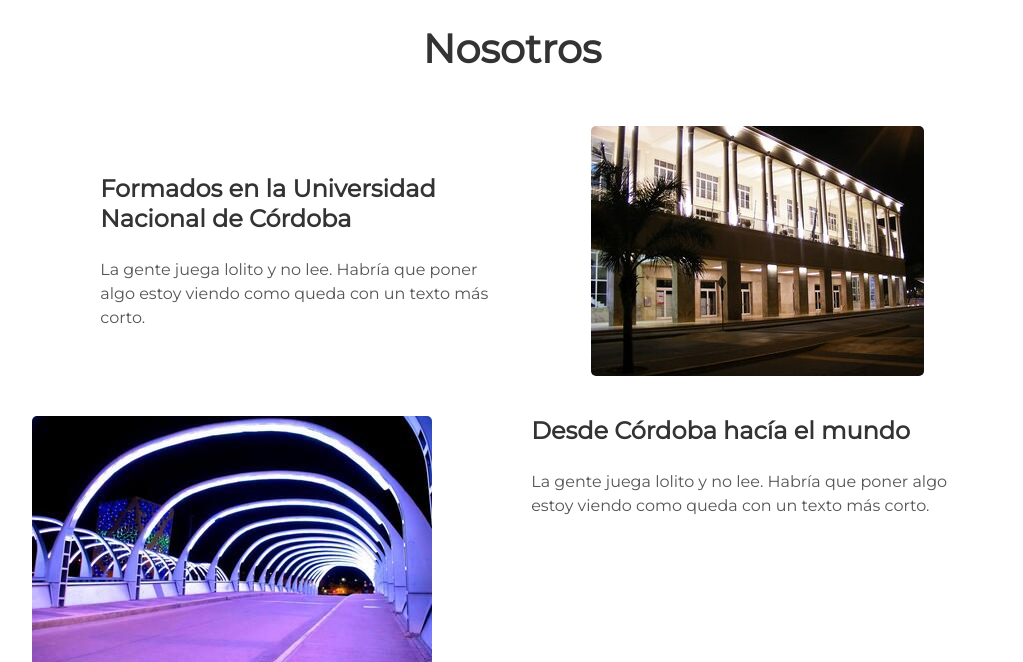
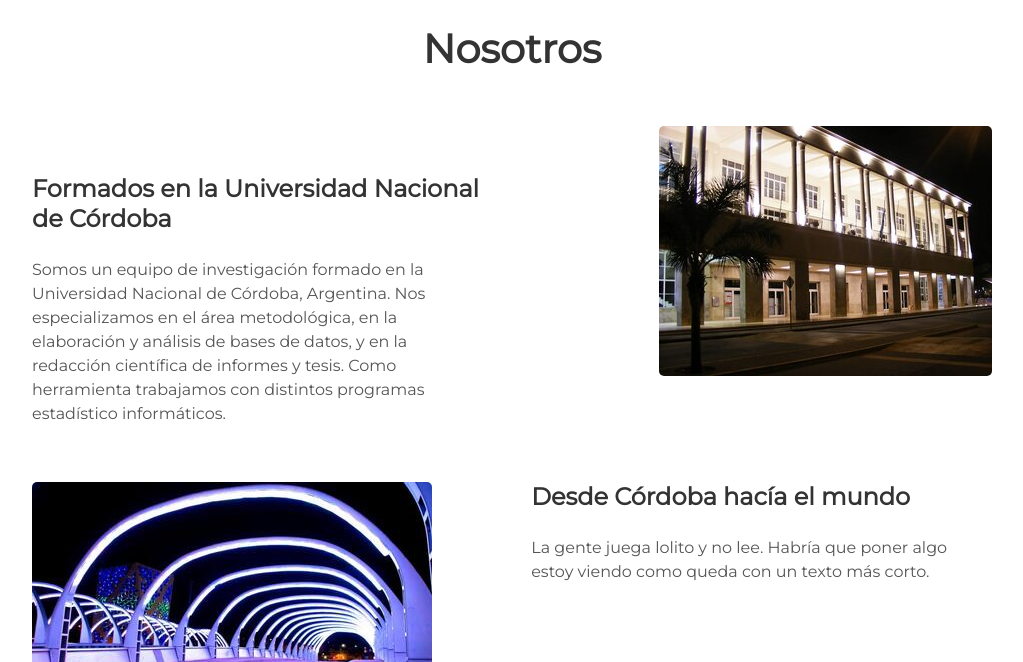
Before and after one commit to acristiansanchez/milimetric, a Jekyll site: the page built from index.html, in a window 1280 px wide and 900 px high, scrolled down 1767 px, cut to the strip 0-662 px from the top of the window. Shown: the whole strip, without its empty margins (128-1151 px from the left). Built offline with Jekyll 4.4.1, drawn with Linux system fonts in a browser that asks for light colours.

Commit message:
Update projects.html

```diff
--- a/_includes/projects.html
+++ b/_includes/projects.html
@@ -10,7 +10,10 @@
     <ul>
       <!-- <li> Featured Skills</li> -->
     </ul>
-    <p>La gente juega lolito y no lee. Habría que poner algo estoy viendo como queda con un texto más corto.</p>
+    <p>
+Somos un equipo de investigación formado en la Universidad Nacional de Córdoba, Argentina. Nos especializamos en el área metodológica,
+      en la  elaboración y análisis de bases de datos, y en la redacción científica de informes y tesis. Como herramienta trabajamos con
+      distintos  programas estadístico informáticos. </p>
     <!-- <a class="project-link" href="#">Check it out</a> -->
   </div>
 </div>
```
